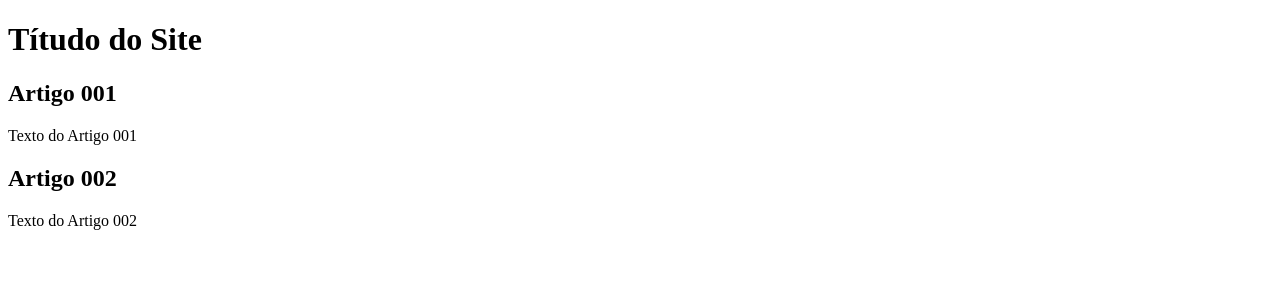
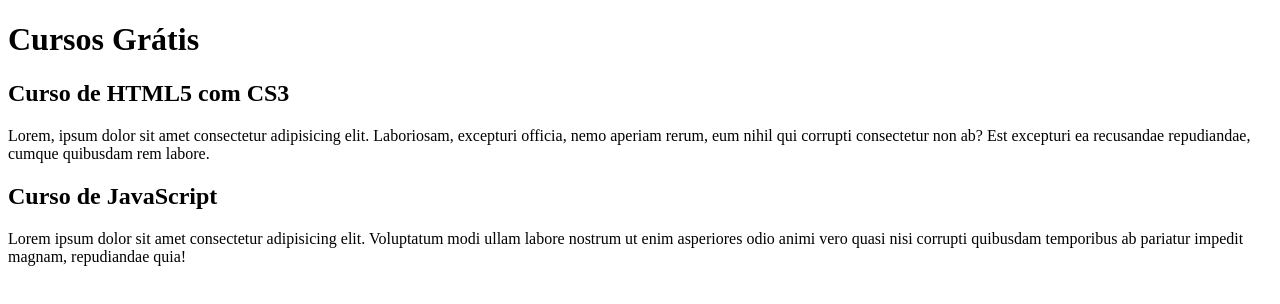
Before and after one commit to avxsouza/projeto-site, a plain HTML site: page index.html in a window 1280 px wide. Drawn offline with Linux system fonts and the light colour scheme.

Commit message:
Comecei a escrever o conteúdo

```diff
--- a/index.html
+++ b/index.html
@@ -9,15 +9,15 @@
 <body>
     <main>
         <header>
-            <h1>Títudo do Site</h1>
+            <h1>Cursos Grátis</h1>
         </header>
         <article>
-            <h2>Artigo 001</h2>
-            <p>Texto do Artigo 001</p>
+            <h2>Curso de HTML5 com CS3</h2>
+            <p>Lorem, ipsum dolor sit amet consectetur adipisicing elit. Laboriosam, excepturi officia, nemo aperiam rerum, eum nihil qui corrupti consectetur non ab? Est excepturi ea recusandae repudiandae, cumque quibusdam rem labore.</p>
         </article>
         <article>
-            <h2>Artigo 002</h2>
-            <p>Texto do Artigo 002</p>
+            <h2>Curso de JavaScript</h2>
+            <p>Lorem ipsum dolor sit amet consectetur adipisicing elit. Voluptatum modi ullam labore nostrum ut enim asperiores odio animi vero quasi nisi corrupti quibusdam temporibus ab pariatur impedit magnam, repudiandae quia!</p>
         </article>
     </main>
 </body>
```
